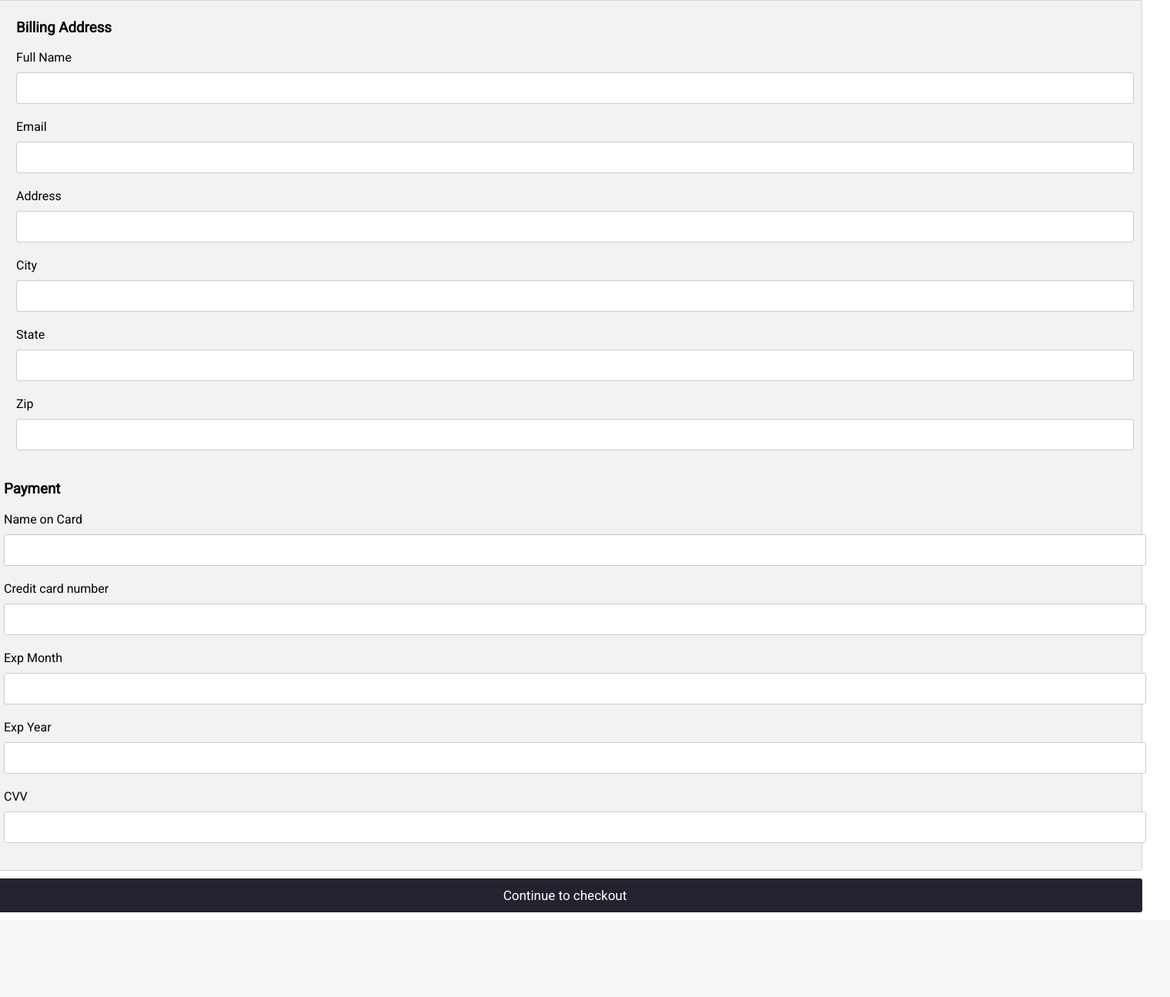
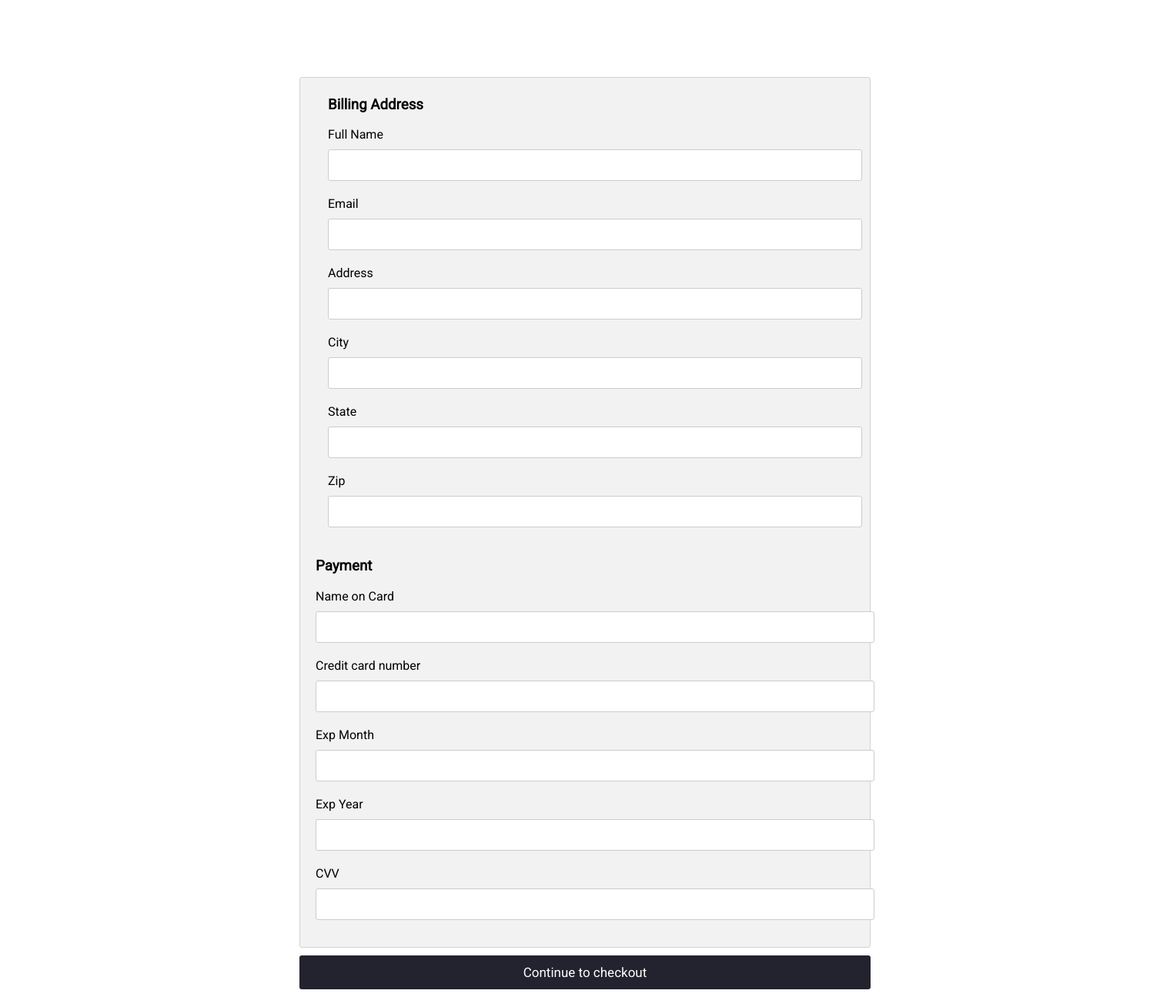
Before and after one commit to GyKevin/NerdyGadgets, a PHP site: page /pages/checkout.php in a window 1520 px wide. Shown: the part 55-1350 px from the top of the page at 77% size. Before the commit the page ends 1240 px from the top, so only its background shows below. Run offline with PHP 8.4, Linux system fonts and the light colour scheme; data that the repository does not hold is empty.

Commit message:
checkout page css

```diff
--- a/css/checkout.css
+++ b/css/checkout.css
@@ -2,24 +2,20 @@ main{
     justify-content: center;
 }
 .content {
-    display: -ms-flexbox;
     display: flex;
-    -ms-flex-wrap: wrap;
-    flex-wrap: wrap;
-    margin: 0 -16px;
-    width: 1500px;
     align-items: center;
+    margin-top: 100px;
+    justify-content: center;
+    flex-direction: row;
   }
-  .payment
+  /* .payment
   .billing {
-    -ms-flex: 50%;
     flex: 50%;
   }
 
   .checkout {
-    -ms-flex: 75%;
     flex: 75%;
-  }
+  } */
   .billing,
   .payment
   .checkout {
@@ -31,6 +27,8 @@ main{
     padding: 5px 20px 15px 20px;
     border: 1px solid lightgrey;
     border-radius: 3px;
+    width: 700px;
+    align-items: center;
   }
 
   input[type=text] {
@@ -39,6 +37,9 @@ main{
     padding: 12px;
     border: 1px solid #ccc;
     border-radius: 3px;
+  }
+  .payment input{
+    margin-right: 1000px;
   }
 
   label {
```
